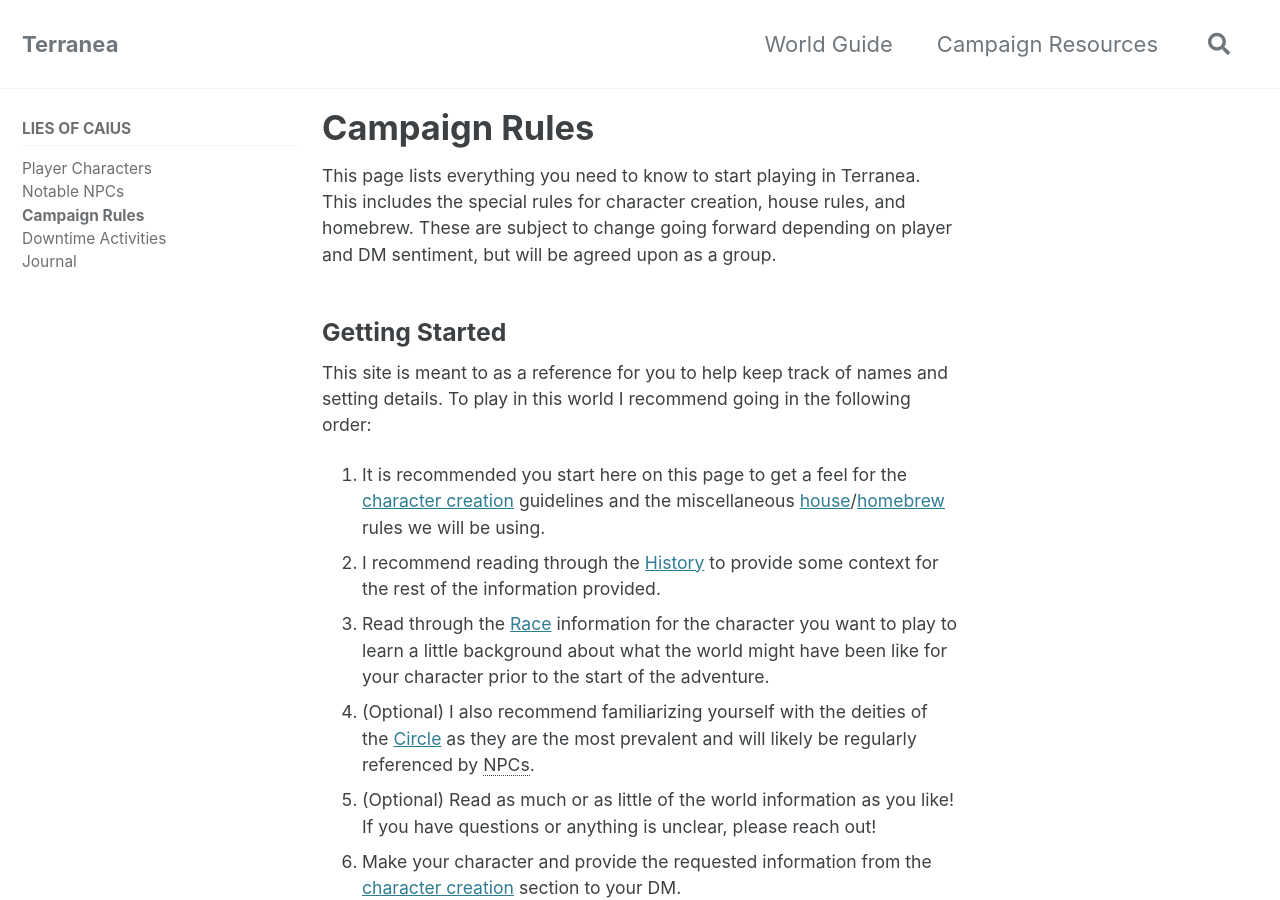
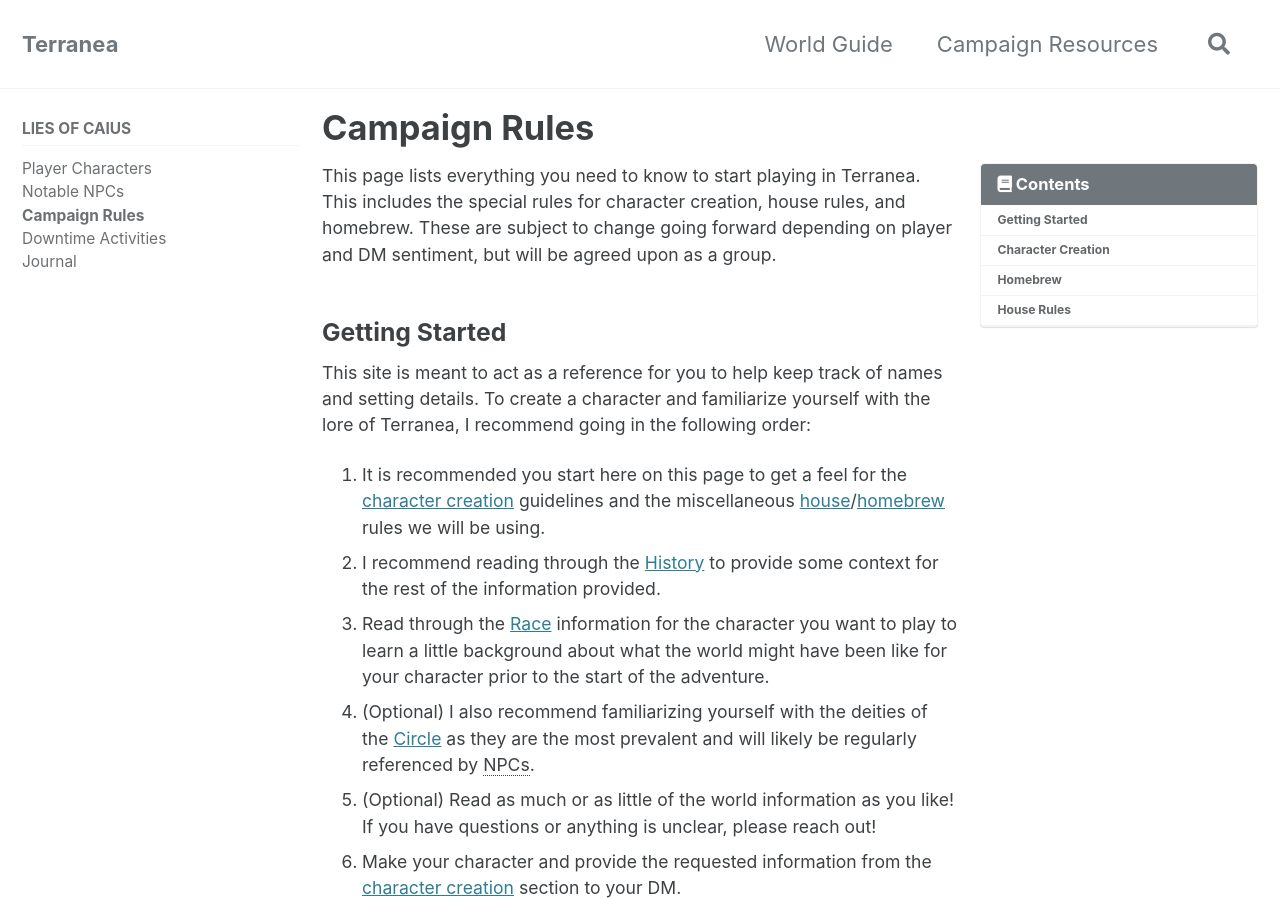
Before and after one commit to dej0608/terranea, a Jekyll site: the page built from _pages/rules.md, in a window 1280 px wide and 900 px high. Built offline with Jekyll 4.4.1, drawn with Linux system fonts in a browser that asks for light colours; cached includes are drawn as plain includes.

Commit message:
link fixes

```diff
--- a/_pages/rules.md
+++ b/_pages/rules.md
@@ -4,20 +4,23 @@
 permalink: /loc/rules/
 sidebar:
   nav: campaign-resources
+toc: true
+toc_label: "Contents"
+toc_icon: "book"
 ---
 
 This page lists everything you need to know to start playing in Terranea. This includes the special rules for character creation, house rules, and homebrew. These are subject to change going forward depending on player and DM sentiment, but will be agreed upon as a group.
 
 ### Getting Started
 
-This site is meant to as a reference for you to help keep track of names and setting details. To play in this world I recommend going in the following order:
+This site is meant to act as a reference for you to help keep track of names and setting details. To create a character and familiarize yourself with the lore of Terranea, I recommend going in the following order:
 
-1. It is recommended you start here on this page to get a feel for the [character creation](#charactercreation) guidelines and the miscellaneous [house](#houserules)/[homebrew](#homebrew) rules we will be using.
+1. It is recommended you start here on this page to get a feel for the [character creation](#character-creation) guidelines and the miscellaneous [house](#house-rules)/[homebrew](#homebrew) rules we will be using.
 2. I recommend reading through the [History](/history/) to provide some context for the rest of the information provided.
 3. Read through the [Race](/species/) information for the character you want to play to learn a little background about what the world might have been like for your character prior to the start of the adventure.
-4. (Optional) I also recommend familiarizing yourself with the deities of the [Circle](/caius-deities/#thecircle) as they are the most prevalent and will likely be regularly referenced by NPCs.
+4. (Optional) I also recommend familiarizing yourself with the deities of the [Circle](/caius-deities/#the-circle) as they are the most prevalent and will likely be regularly referenced by NPCs.
 5. (Optional) Read as much or as little of the world information as you like! If you have questions or anything is unclear, please reach out!
-6. Make your character and provide the requested information from the [character creation](#charactercreation) section to your DM.
+6. Make your character and provide the requested information from the [character creation](#character-creation) section to your DM.
 
 *[NPCs]: Non-Player Characters
 
@@ -33,7 +36,7 @@
   - Minecraft
   - Strixhaven (spells from this book are allowed, just no subclasses or feats)
 - Some material will be limited (i.e. Spelljammer) because it will not make sense thematically, please ask if you want to use a background or feat that you are unsure about
-- All characters must be familiar with [Hilda Skyhelm](/loc/npcs-main/#hildaskyhelm)
+- All characters must be familiar with [Hilda Skyhelm](/loc/npcs-main/#hilda-skyhelm)
 
 *[WotC]: Wizards of the Coast
 
@@ -42,7 +45,7 @@
 2. What does your character want in life?
 3. What has your character been doing until recently?
 4. Are there any notable people that are important to them? If so, why are they important?
-5. How does your character know [Hilda](/loc/npcs-main/#hildaskyhelm)?
+5. How does your character know [Hilda](/loc/npcs-main/#hilda-skyhelm)?
 
 Please provide as much information as desired - do not feel obligated to write a novel! These are to make my life a little easier for long term preparation, so we can always discuss more later as needed.
 
```
Also changed, not shown: _pages/organizations.md (+1 -1 lines).
